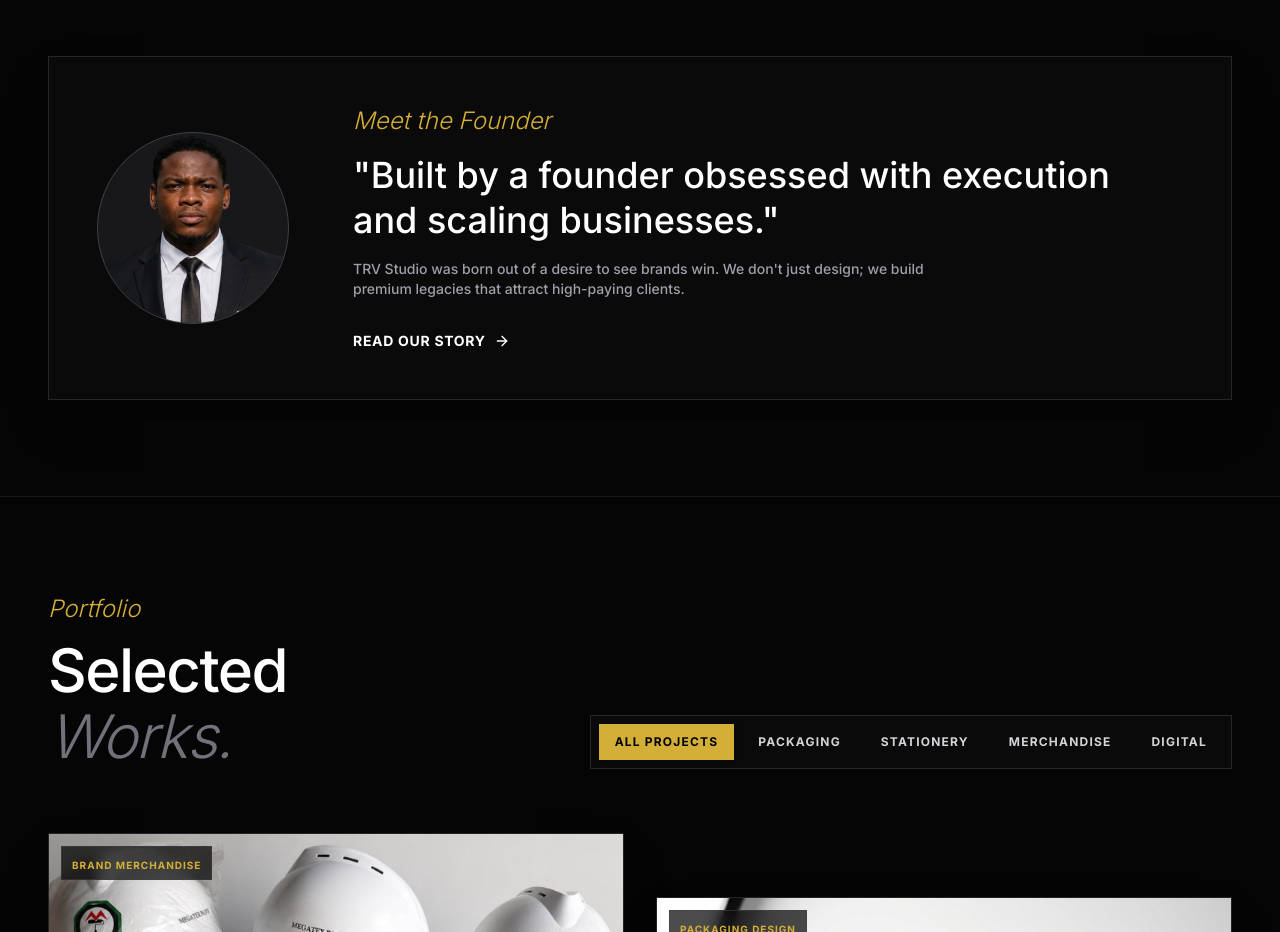
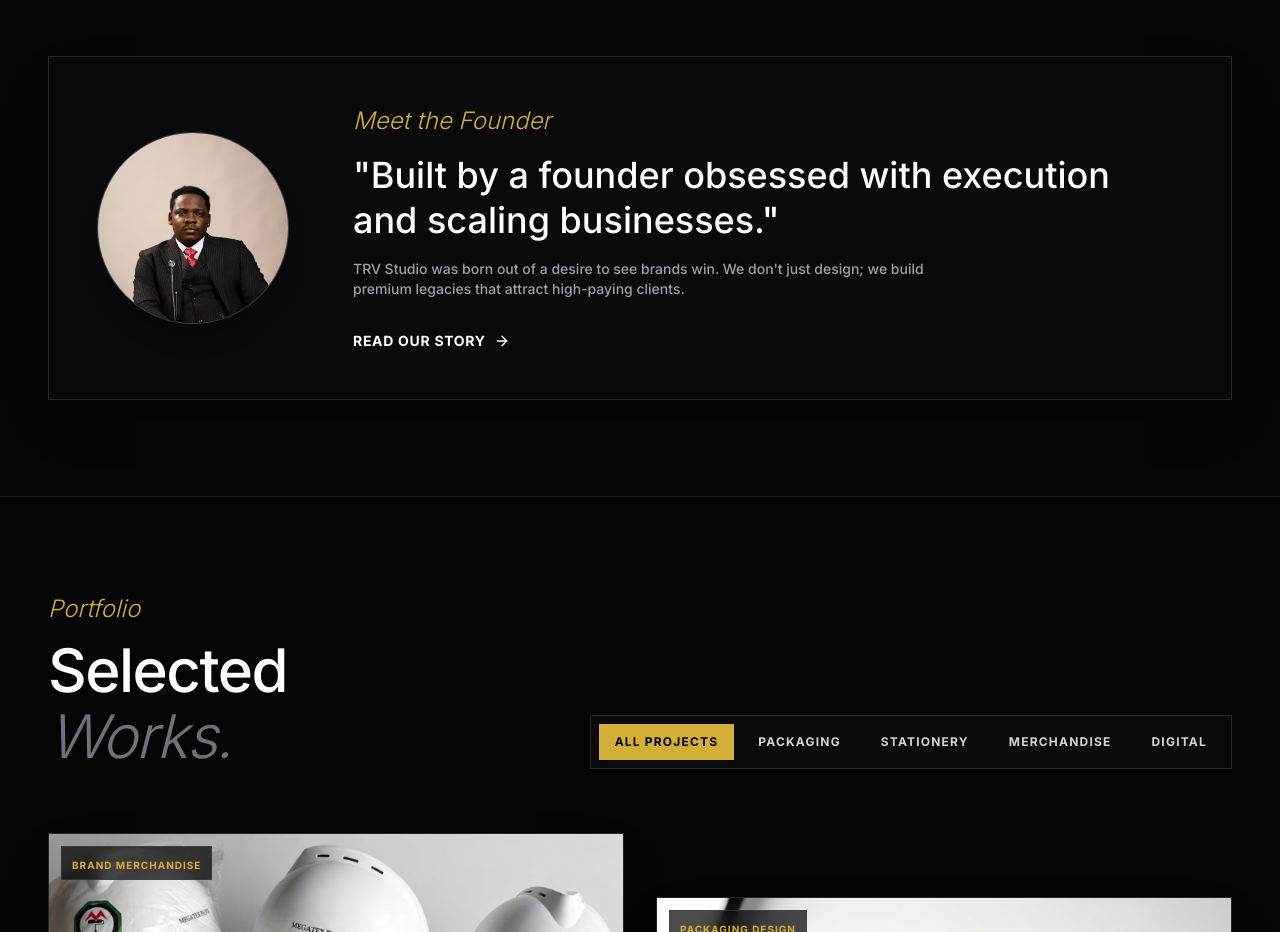
Before and after one commit to dav123-smoov/trvstudios, a React (Vite) app: page / in a window 1280 px wide. Shown: the part 5500-6432 px from the top of the page. Built offline with nearby package versions, Linux system fonts and the light colour scheme; a web font is replaced by a local one.

Commit message:
feat: update founder image on homepage teaser and about us page

```diff
--- a/src/components/AboutUsPage.jsx
+++ b/src/components/AboutUsPage.jsx
@@ -69,13 +69,13 @@ const AboutUsPage = memo(function AboutUsPage({ onChangePage, onOpenLeadModal })
 
           {/* Profile cutout next to description - Straight Card */}
           <div className="lg:col-span-5 flex justify-center">
-            <div className="relative w-[280px] h-[280px] bg-gradient-to-b from-zinc-900 to-black rounded-none border border-zinc-800 overflow-hidden flex items-end justify-center shadow-2xl">
+            <div className="relative w-[280px] h-[280px] bg-gradient-to-b from-zinc-900 to-black rounded-none border border-zinc-800 overflow-hidden flex items-center justify-center shadow-2xl">
               <div className="absolute inset-0 bg-[#D4AF37] rounded-full blur-[80px] opacity-[0.1]" />
               <img
-                src="/images/new_founder.png"
+                src="/images/founder.png"
                 alt="TRV Team Portrait"
                 loading="lazy"
-                className="relative z-10 h-[240px] w-auto object-contain [mask-image:linear-gradient(to_bottom,black_85%,transparent_100%)]"
+                className="relative z-10 w-full h-full object-cover object-top"
               />
             </div>
           </div>
@@ -124,7 +124,7 @@ const AboutUsPage = memo(function AboutUsPage({ onChangePage, onOpenLeadModal })
           <div className="lg:col-span-5 order-2 lg:order-1 flex justify-center">
              <div className="relative w-full max-w-[400px] aspect-[3/4] bg-zinc-900 border border-zinc-800 shadow-2xl overflow-hidden rounded-none">
                 <img
-                  src="/images/new_founder.png"
+                  src="/images/founder.png"
                   alt="Founder of TRV Studio"
                   loading="lazy"
                   className="w-full h-full object-cover object-top"
--- a/src/components/FounderTeaser.jsx
+++ b/src/components/FounderTeaser.jsx
@@ -6,11 +6,10 @@ const FounderTeaser = memo(function FounderTeaser({ onChangePage }) {
     <section className="py-24 bg-[#050505] relative border-t border-zinc-900">
       <div className="max-w-[90rem] mx-auto px-6 lg:px-12">
         <div className="bg-[#0A0A0A] border border-zinc-800 p-8 md:p-12 flex flex-col md:flex-row items-center gap-8 md:gap-16 shadow-2xl">
-          <div className="w-32 h-32 md:w-48 md:h-48 rounded-full overflow-hidden border border-zinc-700 shrink-0 bg-zinc-900">
-            {/* Placeholder Image */}
+          <div className="w-32 h-32 md:w-48 md:h-48 rounded-full overflow-hidden border border-zinc-700 shrink-0 bg-zinc-900 shadow-xl">
             <img
-              src="/images/new_founder.png"
-              alt="Founder"
+              src="/images/founder.png"
+              alt="Founder of TRV Studio"
               loading="lazy"
               className="w-full h-full object-cover object-top"
             />
```
Also changed, not shown: public/images/founder.png (added).
